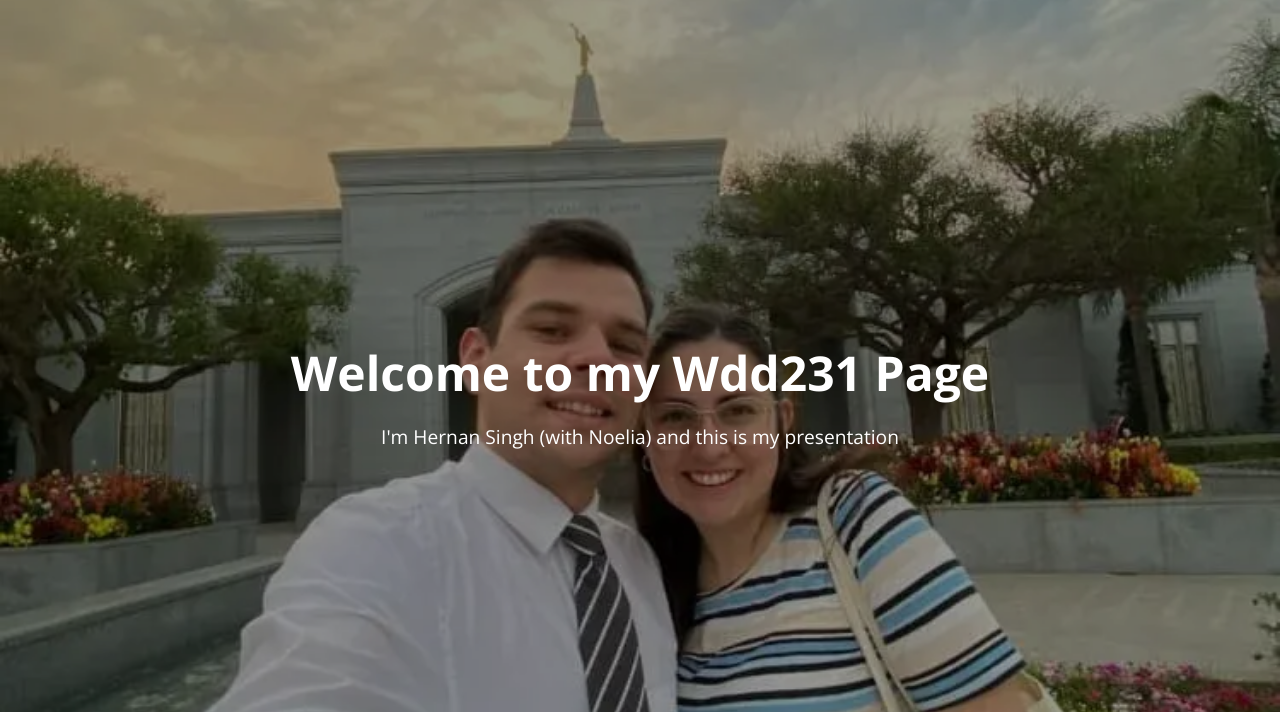
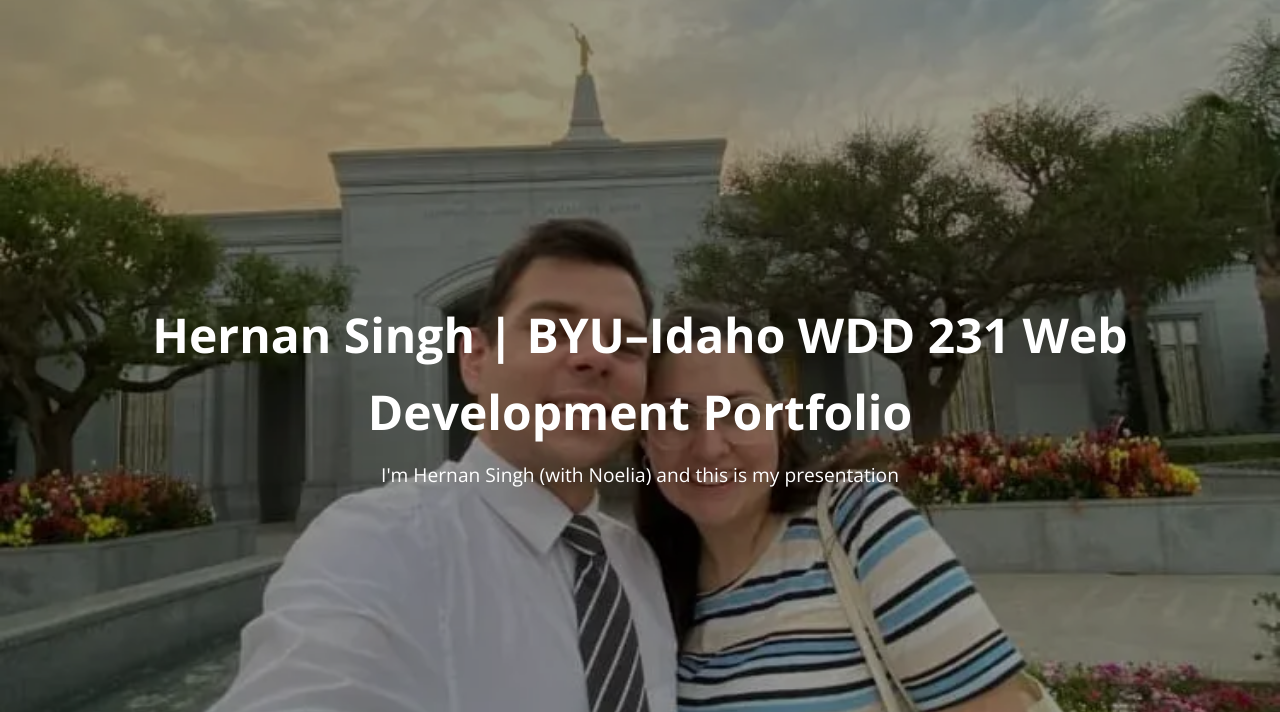
Before and after one commit to hernansingh/wdd231, a plain HTML site: page index.html in a window 1280 px wide. Shown: the part 88-800 px from the top of the page. Drawn offline with nearby package versions, Linux system fonts and the light colour scheme.

Commit message:
final modifications

```diff
--- a/index.html
+++ b/index.html
@@ -21,7 +21,7 @@
     <header class="header">
         <div class="header-flex">
             <section class="header__section">
-                <img src="./images/Foto-Hernan-Singh.webp" alt="Hernan Singh Photo" class="header__image">
+                <img src="./images/foto-hernan-singh.webp" alt="Hernan Singh" class="header__image">
                 <span class="header__name">Hernan J. Singh</span>
             </section>
             <button id="menu"></button>
@@ -36,7 +36,7 @@
 
     <section class="hero">
         <div class="hero-content">
-            <h1>Welcome to my Wdd231 Page</h1>
+            <h1>Hernan Singh | BYU–Idaho WDD 231 Web Development Portfolio</h1>
             <p>I'm Hernan Singh (with Noelia) and this is my presentation</p>
         </div>
     </section>
@@ -52,7 +52,7 @@
 
             <section class="section sec__5">
                 <h2 class="section__title">My Photo</h2>
-                <img src="./images/Foto-de-hernan.webp" alt="Córdoba Image" class="section__image-about">
+                <img src="./images/foto-de-hernan.webp" alt="My picture" class="section__image-about">
             </section>
         </div>
 
```
